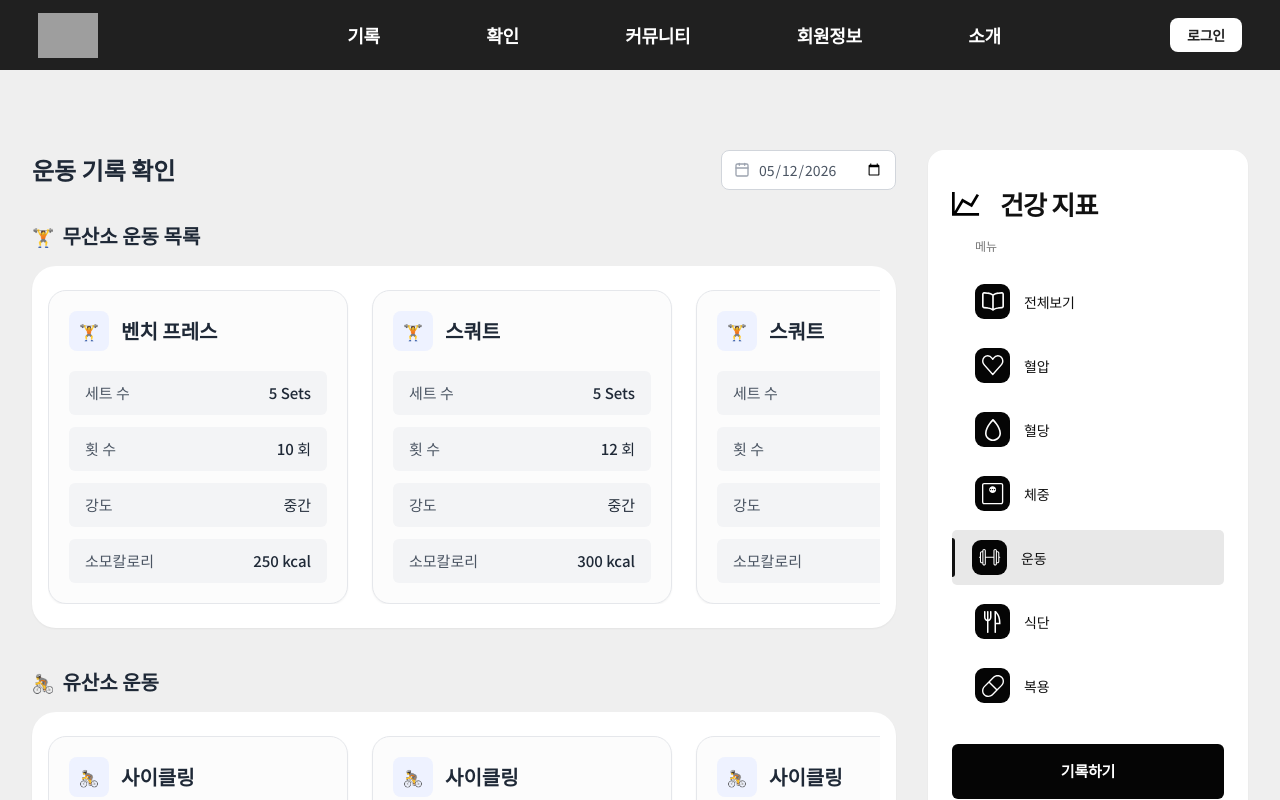
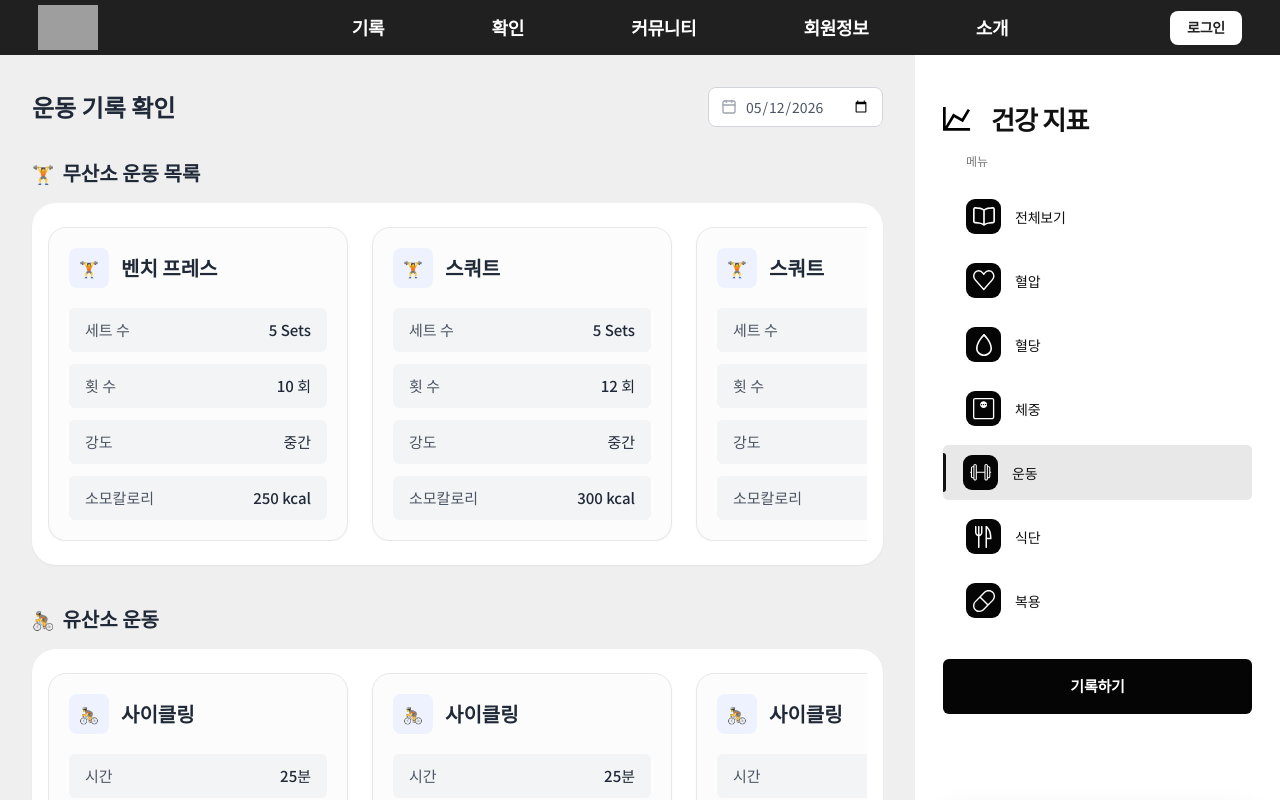
Before and after one commit to ZZAAE/Ballife, a React (Vite) app in the folder frontend/: page /check/exercise in a window 1280 px wide. Shown: the top 800 px of the page. Built offline with nearby package versions, Linux system fonts and the light colour scheme; grey boxes are pictures that could not be loaded.

Commit message:
프론트 ui 최신화

```diff
--- a/frontend/src/App.jsx
+++ b/frontend/src/App.jsx
@@ -37,8 +37,8 @@ function App() {
   // 앞으로 추가할 페이지 중 우측바 안뜨는 페이지는 location으로 경로설정
 
   return (
-    <div className="min-h-screen bg-white flex flex-col">
-      <main className="py-12">
+    <div className="flex min-h-screen flex-col bg-white">
+      <main className="flex-1">
         {!usePageLayout && <Header isLoggedIn={isAuthenticated} />}
 
         {usePageLayout ? (
@@ -59,9 +59,8 @@ function App() {
             <Route path="/posts/:postId" element={<PostDetailPage />} />
           </Routes>
         ) : (
-          <div className="min-w-screen bg-white flex justify-end">
-            <div className="flex-1"></div>
-            {/* 메인 콘텐츠*/}
+          <div className="flex min-h-screen w-full bg-white pt-[55px]">
+            <div className="min-w-0 flex-1">
               <Routes>
                 <Route path="/" element={<RecordSummary />} />
 
@@ -78,6 +77,7 @@ function App() {
                 <Route path="/posts/:id/edit" element={<PostEditPage />} />
                 <Route path="/posts/:postId" element={<PostDetailPage />} />
               </Routes>
+            </div>
             {!hideHealthMenu && <HealthIndicatorMenu />}
           </div>
         )}
--- a/frontend/src/components/Header.jsx
+++ b/frontend/src/components/Header.jsx
@@ -18,7 +18,7 @@ const navItems = [
       { label: "혈압", path: "/check/blood-pressure" },
     ],
   },
-  { key: "community", label: "커뮤니티", path: "/community" },
+  { key: "community", label: "커뮤니티", path: "/boards" },
   { key: "member", label: "회원정보", path: "/member" },
   {
     key: "intro",
@@ -65,7 +65,9 @@ export default function Header({ isLoggedIn = false }) {
             <Link
               key={item.key}
               to={item.path}
-              onMouseEnter={() => setHoveredMenu(item.dropdown ? item.key : null)}
+              onMouseEnter={() =>
+                setHoveredMenu(item.dropdown ? item.key : null)
+              }
               className="flex h-[70px] items-center px-[20px] text-[18px] font-semibold tracking-[-0.3px] text-white no-underline"
             >
               {item.label}
--- a/frontend/src/components/HealthMenu.jsx
+++ b/frontend/src/components/HealthMenu.jsx
@@ -21,11 +21,11 @@ const menuItems = [
   { key: "pill", label: "복용", icon: pillIcon },
 ];
 
-export default function HealthIndicatorMenu() {
+export default function HealthIndicatorMenu({ onRegisterClick }) {
   const [activeMenu, setActiveMenu] = useState("exercise");
 
   return (
-    <aside className="min-h-screen w-[365px] bg-white px-[28px] pt-[50px] pb-[40px] font-['Noto_Sans_KR']">
+    <aside className="min-h-full w-[365px] shrink-0 bg-white px-[28px] pt-[50px] pb-[40px] font-['Noto_Sans_KR']">
       {/* 상단 제목 */}
       <div className="flex items-center gap-[20px]">
         <img
@@ -84,6 +84,7 @@ export default function HealthIndicatorMenu() {
       {/* 기록하기 버튼 */}
       <button
         type="button"
+        onClick={onRegisterClick}
         className="mt-[31px] h-[55px] w-full rounded-[6px] bg-[#050505] text-[15px] font-bold tracking-[-0.2px] text-white"
       >
         기록하기
@@ -104,8 +105,8 @@ export default function HealthIndicatorMenu() {
         </h2>
 
         <p className="mt-[20px] text-[13px] font-normal leading-[1.65] tracking-[-0.25px] text-white/95">
-          이번 주 체중이 꾸준히 안정세를 보이고 있습니다. 현재의 식단과
-          수면 패턴이 신진대사에 긍정적인 영향을 주고 있는 것으로 분석됩니다.
+          이번 주 체중이 꾸준히 안정세를 보이고 있습니다. 현재의 식단과 수면
+          패턴이 신진대사에 긍정적인 영향을 주고 있는 것으로 분석됩니다.
         </p>
 
         <div className="mt-[20px] border-t border-white/15 pt-[12px]">
@@ -114,8 +115,8 @@ export default function HealthIndicatorMenu() {
           </p>
 
           <p className="mt-[9px] text-[11px] font-normal leading-[1.55] tracking-[-0.2px] text-white/95">
-            목표 체중까지 약 4.4kg 남았습니다. 근력 운동 횟수를 주 1회 더
-            늘리면 기초대사량이 높아져 정체기를 예방할 수 있습니다.
+            목표 체중까지 약 4.4kg 남았습니다. 근력 운동 횟수를 주 1회 더 늘리면
+            기초대사량이 높아져 정체기를 예방할 수 있습니다.
           </p>
         </div>
 
--- a/frontend/src/pages/exercise/components/Header.jsx
+++ b/frontend/src/pages/exercise/components/Header.jsx
@@ -18,7 +18,7 @@ const navItems = [
       { label: "혈압", path: "/check/blood-pressure" },
     ],
   },
-  { key: "community", label: "커뮤니티", path: "/community" },
+  { key: "community", label: "커뮤니티", path: "/boards" },
   { key: "member", label: "회원정보", path: "/member" },
   {
     key: "intro",
--- a/frontend/src/pages/exercise/exercisePage.jsx
+++ b/frontend/src/pages/exercise/exercisePage.jsx
@@ -1,11 +1,11 @@
 import React, { useState } from "react";
 import { Calendar } from "lucide-react";
-import Header from "./components/Header";
+import Header from "../../components/Header";
 import ExerciseSection from "./components/ExerciseSection";
 import ExerciseRecordTable from "./components/ExerciseRecordTable";
-import HealthIndicatorMenu from "./components/HealthMenu";
+import HealthIndicatorMenu from "../../components/HealthMenu";
 import Pagination from "./components/Pagination";
-import ExerciseModal from "./ExerciseModal";
+import ExerciseModal from "../../modals/ExerciseModal";
 import { useExercise } from "./hooks/useExercise";
 
 function ExercisePage() {
@@ -44,12 +44,11 @@ function ExercisePage() {
   }));
 
   return (
-    <div className="min-h-screen bg-[#d9d9d9]">
+    <div className="min-h-screen bg-[#efefef]">
       <Header />
 
-      <div className="min-h-screen w-full bg-[#efefef] pt-[70px]">
-        <div className="w-full px-4 py-6 sm:px-6 lg:px-8 lg:py-8 xl:grid xl:grid-cols-[minmax(0,1fr)_320px] xl:items-start xl:gap-8">
-          <main className="min-w-0 xl:w-full xl:max-w-[1248px] xl:justify-self-end">
+      <div className="flex min-h-screen w-full bg-[#efefef] pt-[55px]">
+        <main className="min-w-0 flex-1 p-8">
           <div className="mb-8 flex flex-col gap-4 sm:flex-row sm:items-center sm:justify-between">
             <h2 className="text-[24px] font-bold text-[#1f2937]">
               운동 기록 확인
@@ -71,11 +70,7 @@ function ExercisePage() {
             cards={strengthCards}
           />
 
-            <ExerciseSection
-              icon="🚴"
-              title="유산소 운동"
-              cards={cardioCards}
-            />
+          <ExerciseSection icon="🚴" title="유산소 운동" cards={cardioCards} />
 
           <ExerciseRecordTable
             activeTab={activeTab}
@@ -91,7 +86,6 @@ function ExercisePage() {
         </main>
         <HealthIndicatorMenu onRegisterClick={() => setIsModalOpen(true)} />
       </div>
-      </div>
 
       {/* 모달 */}
       <ExerciseModal
--- a/frontend/src/pages/user/UserInformation.jsx
+++ b/frontend/src/pages/user/UserInformation.jsx
@@ -1,5 +1,5 @@
-import Header from "../exercise/components/Header";
-import HealthIndicatorMenu from "../exercise/components/HealthMenu";
+import Header from "../../components/Header";
+import HealthIndicatorMenu from "../../components/HealthMenu";
 
 const dummy = {
   name: "천지수",
@@ -94,22 +94,18 @@ function MetricCard({ label, badge, value, unit, progress, sub, bgColor }) {
 
 function UserInformation() {
   return (
-    <div className="min-h-screen bg-[#f7f8fa] w-full">
+    <div className="min-h-screen w-full bg-[#f7f8fa]">
       <Header />
 
-      <div className="min-h-screen w-full pt-[70px]">
-        <div className="w-full px-4 py-6 sm:px-6 lg:px-8 lg:py-8 xl:grid xl:grid-cols-[minmax(0,1fr)_320px] xl:items-start xl:gap-8">
-          {/* 메인 콘텐츠 */}
-          <main className="min-w-0 xl:w-full xl:max-w-[1248px] xl:justify-self-end">
+      <div className="flex min-h-screen w-full pt-[55px]">
+        <main className="min-w-0 flex-1 p-8">
           {/* 프로필 헤더 */}
           <div className="mb-8 flex items-center gap-6">
             <div className="flex h-20 w-20 items-center justify-center rounded-full bg-gray-300 text-4xl text-gray-500">
               👤
             </div>
             <div>
-                <h2 className="text-2xl font-bold text-gray-900">
-                  {dummy.name}
-                </h2>
+              <h2 className="text-2xl font-bold text-gray-900">{dummy.name}</h2>
               <p className="text-sm text-gray-400">{dummy.username}</p>
               <div className="mt-3 flex gap-2">
                 <button className="rounded-lg bg-[#0f1c33] px-4 py-1.5 text-xs font-semibold text-white hover:bg-[#1a2d4d] transition-colors">
@@ -203,9 +199,7 @@ function UserInformation() {
                           <p className="text-xs font-semibold text-gray-800">
                             {r.title}
                           </p>
-                            <p className="text-[11px] text-gray-400">
-                              {r.date}
-                            </p>
+                          <p className="text-[11px] text-gray-400">{r.date}</p>
                         </div>
                       </div>
                       <span className="text-gray-300">›</span>
@@ -314,7 +308,6 @@ function UserInformation() {
         <HealthIndicatorMenu />
       </div>
     </div>
-    </div>
   );
 }
 
```
Also changed, not shown: frontend/src/modals/ExerciseModal.jsx (renamed from frontend/src/pages/exercise/ExerciseModal.jsx, +5 -5 lines). Lines whose indentation alone changed are shown as unchanged.
